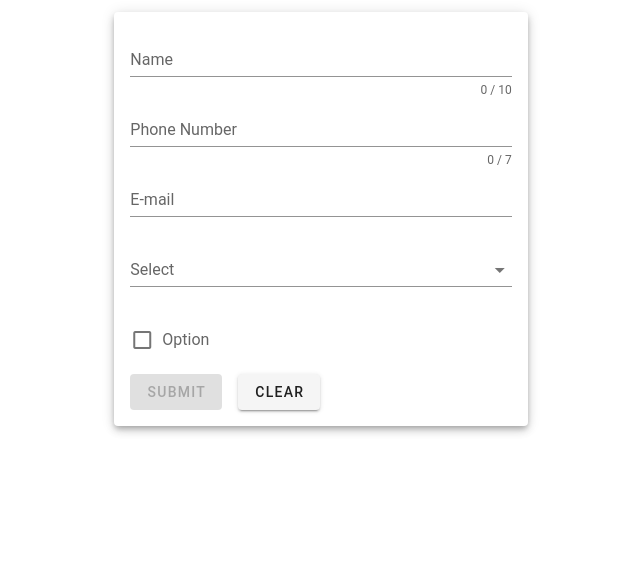
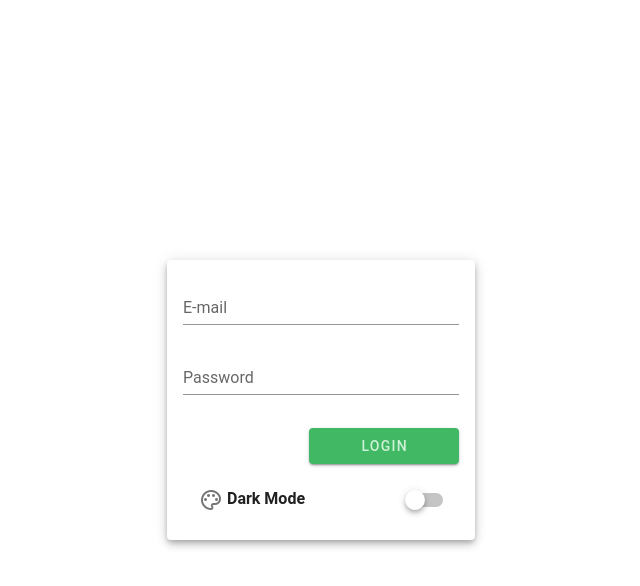
Before and after one commit to richiiie94/RND, a Vue app in the folder FRONTEND/judgement-system/: page /#/ in a window 1280 px wide. Shown: the top 586 px of the page, without its empty margins (319-959 px from the left). Built offline with nearby package versions, Linux system fonts and the light colour scheme; a small style sheet from the web is missing.

Commit message:
login page

```diff
--- a/FRONTEND/judgement-system/src/App.vue
+++ b/FRONTEND/judgement-system/src/App.vue
@@ -44,7 +44,75 @@ export default Vue.extend({
   },
 
   data: () => ({
-    //
+    themes: [
+      {
+        name: "Theme 1",
+        dark: {
+          primary: "#21CFF3",
+          accent: "#FF4081",
+          secondary: "#21dc79",
+          success: "#86af3f",
+          info: "#f34fc6",
+          warning: "#FB8C00",
+          error: "#FF5252"
+        },
+        light: {
+          primary: "#22daff",
+          accent: "#ff6b99",
+          secondary: "#26ff8c",
+          success: "#a5d64c",
+          info: "#ff53d0",
+          warning: "#ff8e00",
+          error: "#ff5252"
+        }
+      },
+      {
+        name: "Theme 2",
+        dark: {
+          primary: "#E65100",
+          accent: "#7CB342",
+          secondary: "#689F38",
+          success: "#4CAF50",
+          info: "#6156d8",
+          warning: "#1565C0",
+          error: "#FF7043"
+        },
+        light: {
+          primary: "#ffa450",
+          accent: "#a1e754",
+          secondary: "#92de4e",
+          success: "#6dff74",
+          info: "#7365ff",
+          warning: "#2e8ac0",
+          error: "#ff5e3c"
+        }
+      },
+      {
+        name: "Theme 3",
+        dark: {
+          primary: "#33691E",
+          accent: "#FFCA28",
+          secondary: "#607D8B",
+          success: "#FFEB3B",
+          info: "#2196F3",
+          warning: "#9C27B0",
+          error: "#B71C1C"
+        },
+        light: {
+          primary: "#6ae240",
+          accent: "#ffe063",
+          secondary: "#7ea4b6",
+          success: "#ffea70",
+          info: "#229eff",
+          warning: "#e239ff",
+          error: "#e82424"
+        }
+      }
+    ],
   }),
 });
 </script>
+
+<style>
+@import './styles.css';
+</style>
--- a/FRONTEND/judgement-system/src/components/Login.vue
+++ b/FRONTEND/judgement-system/src/components/Login.vue
@@ -1,27 +1,41 @@
 <template>
   <v-app inspire>
-    <v-container fluid>
+    <v-container fill-height fluid>
       <v-row align="center" justify="center" dense>
-        <v-col cols="12" sm="8" md="4" lg="4">
+        <v-col cols="12" sm="7" md="3" lg="3">
           <v-card style.border-radius="25%" elevation="5">
             <v-card-text>
-              <validation-observer ref="observer" v-slot="{ invalid }">
-                <form @submit.prevent="submit">
+              <!-- <validation-observer ref="observer" v-slot="{ invalid }"> -->
+              <validation-observer ref="observer">
+                <form @submit.prevent="login">
                   <validation-provider
                     v-slot="{ errors }"
-                    name="Name"
-                    rules="required|max:10"
+                    name="E-mail"
+                    rules="required|email"
                   >
                     <v-text-field
-                      v-model="name"
-                      :counter="10"
+                      v-model="email"
                       :error-messages="errors"
-                      label="Name"
-                      required
+                      label="E-mail"
+                      @keydown.enter="login"
                     ></v-text-field>
                   </validation-provider>
 
                   <validation-provider
+                    v-slot="{ errors }"
+                    name="Password"
+                    rules="required"
+                  >
+                    <v-text-field
+                      v-model="name"
+                      :error-messages="errors"
+                      append-icon="mdi-eyes"
+                      label="Password"
+                      @keydown.enter="login"
+                    ></v-text-field>
+                  </validation-provider>
+
+                  <!-- <validation-provider
                     v-slot="{ errors }"
                     name="Phone Number"
                     :rules="{
@@ -37,22 +51,9 @@
                       label="Phone Number"
                       required
                     ></v-text-field>
-                  </validation-provider>
+                  </validation-provider> -->
 
-                  <validation-provider
-                    v-slot="{ errors }"
-                    name="E-mail"
-                    rules="required|email"
-                  >
-                    <v-text-field
-                      v-model="email"
-                      :error-messages="errors"
-                      label="E-mail"
-                      required
-                    ></v-text-field>
-                  </validation-provider>
-
-                  <validation-provider
+                  <!-- <validation-provider
                     v-slot="{ errors }"
                     name="Selection"
                     rules="required"
@@ -65,9 +66,9 @@
                       data-vv-name="select"
                       required
                     ></v-select>
-                  </validation-provider>
+                  </validation-provider> -->
 
-                  <validation-provider
+                  <!-- <validation-provider
                     v-slot="{ errors }"
                     rules="required"
                     name="Checkbox"
@@ -80,10 +81,31 @@
                       type="checkbox"
                       required
                     ></v-checkbox>
-                  </validation-provider>
+                  </validation-provider> -->
 
-                  <v-btn class="mr-4" type="submit" :disabled="invalid"> submit </v-btn>
-                  <v-btn @click="clear"> clear </v-btn>
+                  <v-col align="right" style="padding-right: 0px;">
+                    <v-btn class="btn-primary" type="login">
+                      login
+                    </v-btn>
+                  </v-col>
+
+                  <!-- <v-btn color="primary" class="mr-12" type="submit" :disabled="invalid">
+                    submit
+                  </v-btn> -->
+                  <!-- <v-btn @click="clear"> clear </v-btn> -->
+
+                  <v-list-item>
+                    <v-list-item-content
+                      ><v-list-item-title class="font-weight-bold">
+                        <v-icon>mdi-palette-outline</v-icon>
+                        Dark Mode</v-list-item-title
+                      >
+                    </v-list-item-content>
+
+                    <v-list-item-action
+                      ><v-switch color="error" v-model="$vuetify.theme.dark" />
+                    </v-list-item-action>
+                  </v-list-item>
                 </form>
               </validation-observer>
             </v-card-text>
@@ -115,6 +137,7 @@ export default {
     submit() {
       this.$refs.observer.validate();
     },
+
     clear() {
       this.name = "";
       this.phoneNumber = "";
@@ -123,6 +146,10 @@ export default {
       this.checkbox = null;
       this.$refs.observer.reset();
     },
+
+    login() {
+      this.$refs.observer.validate();
+    },
   },
 };
 </script>
--- a/FRONTEND/judgement-system/src/styles.css
+++ b/FRONTEND/judgement-system/src/styles.css
@@ -0,0 +1,18 @@
+:root {
+    --primary: #41b863;
+    --secondary: #cef1d8;
+
+    --primary-hover: #14622a;
+}
+
+.btn-primary {
+    background-color: var(--primary) !important;
+    color: var(--secondary) !important;
+    width: 150px;
+}
+
+.btn-primary:hover {
+    background-color: var(--primary-hover) !important;
+    color: var(--secondary) !important;
+    transition: 0.25s ease-in-out all;
+}
```
